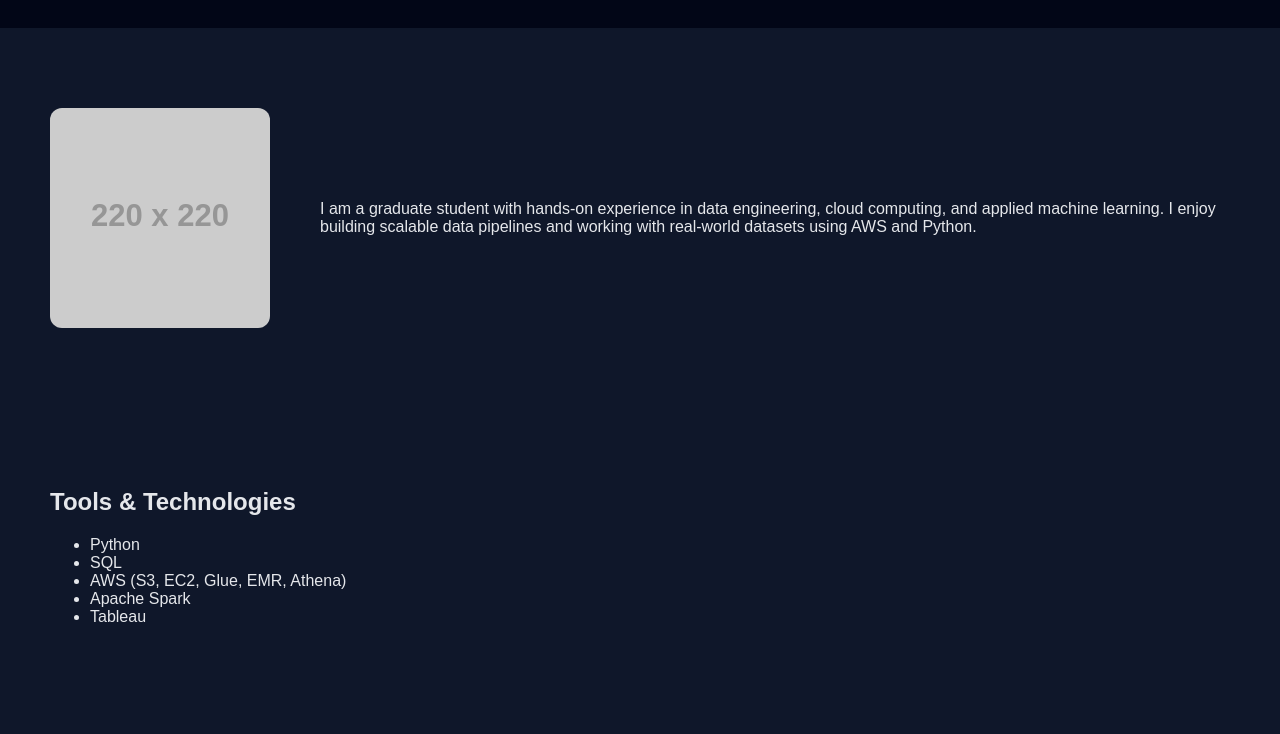
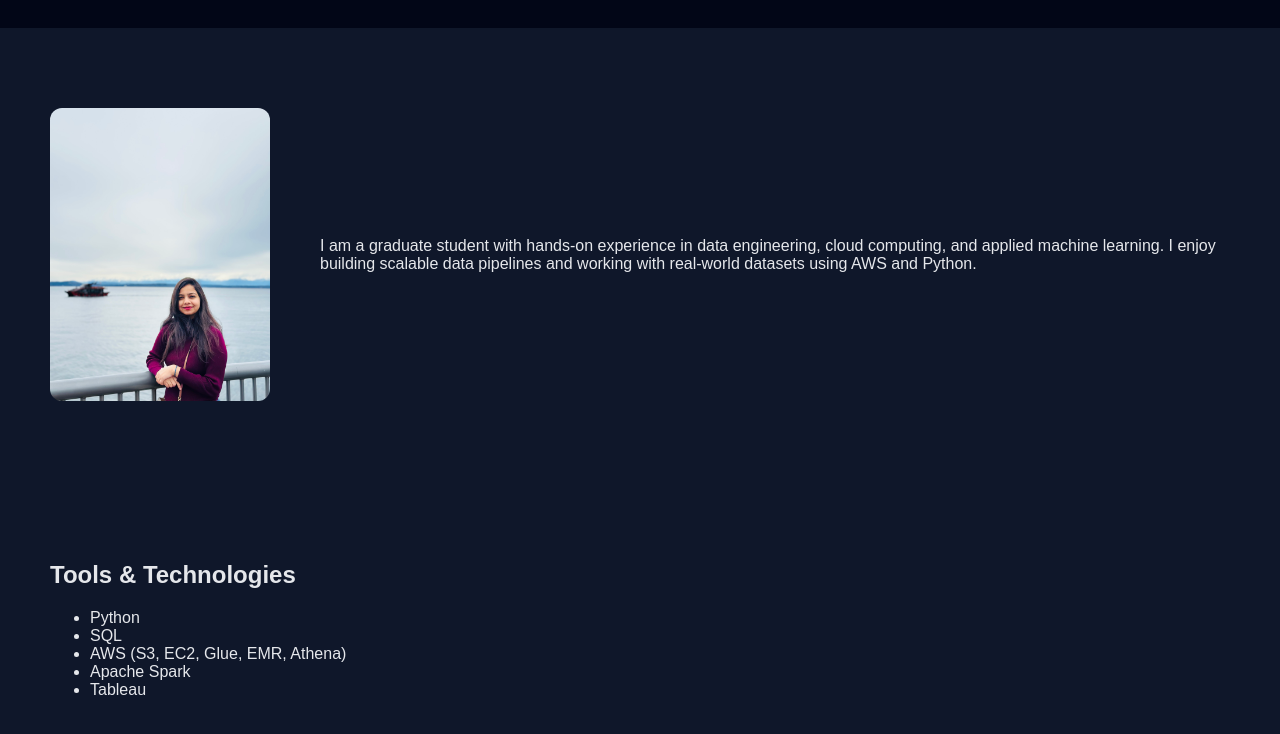
Before and after one commit to maanasa-bhamidi/maanasa-bhamidi.github.io, a plain HTML site: page index.html in a window 1280 px wide. Shown: the part 62-796 px from the top of the page. Drawn offline with Linux system fonts and the light colour scheme; placeholder pictures from the web are drawn by us.

Commit message:
Update index.html

```diff
--- a/index.html
+++ b/index.html
@@ -17,7 +17,7 @@
   </nav>
 
   <section class="hero" id="about">
-    <img src="https://via.placeholder.com/220" alt="Profile Photo">
+    <img src="profile.jpg" alt="Profile Photo">
     <p>
       I am a graduate student with hands-on experience in data engineering,
       cloud computing, and applied machine learning. I enjoy building scalable
```
